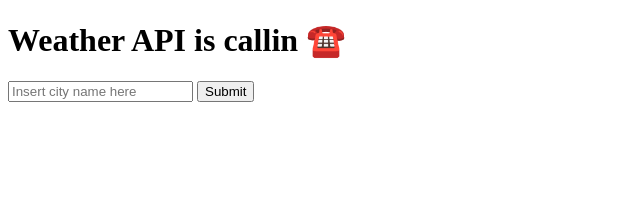
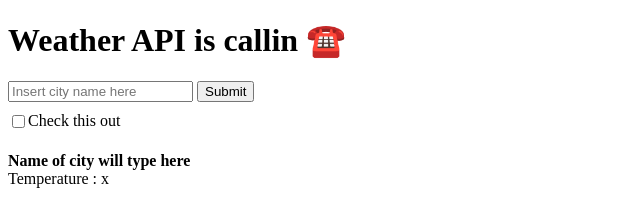
Before and after one commit to Extreme06/WeatherAPI, a website: page src/views/index.html in a window 1280 px wide. Shown: the whole page, without its empty margins (0-640 px from the left). Drawn offline with Linux system fonts and the light colour scheme; files whose address does not match are found by name.

Commit message:
Display Temperature on site

```diff
--- a/server.js
+++ b/server.js
@@ -12,7 +12,6 @@ app.get('/', (_req, res) => {
 })
 
 app.get('/script.js', (_req, res) => {
-	console.log('[request for script.js]')
 	res.sendFile(path.join(import.meta.dirname, 'src', 'script.js'))
 })
 
--- a/src/script.js
+++ b/src/script.js
@@ -1,5 +1,7 @@
 const inputCity = document.getElementById('inputCity')
 const cityForm = document.getElementById('cityForm')
+const temperature = document.getElementById('temperature')
+const cityParagraph = document.getElementById('cityParagraph')
 
 cityForm.addEventListener('submit', async (e) => {
 	e.preventDefault()
@@ -7,6 +9,10 @@ cityForm.addEventListener('submit', async (e) => {
 	if (!cityName) console.log(cityName)
 
 	const data = await getData(cityName)
+
+	cityParagraph.innerText = data.location.name
+	temperature.innerText = data.current.temp_c
+
 	console.log(data)
 })
 
--- a/src/views/index.html
+++ b/src/views/index.html
@@ -12,5 +12,15 @@
 			<input id="inputCity" type="text" placeholder="Insert city name here" />
 			<button>Submit</button>
 		</form>
+		<label style="display: flex; margin-top: 10px">
+			<input type="checkbox" />
+			Check this out
+		</label>
+		<h4 id="cityParagraph" style="margin-bottom: 0px">
+			Name of city will type here
+		</h4>
+		<p style="margin-top: 0px">
+			Temperature : <label id="temperature">x</label>
+		</p>
 	</body>
 </html>
```
